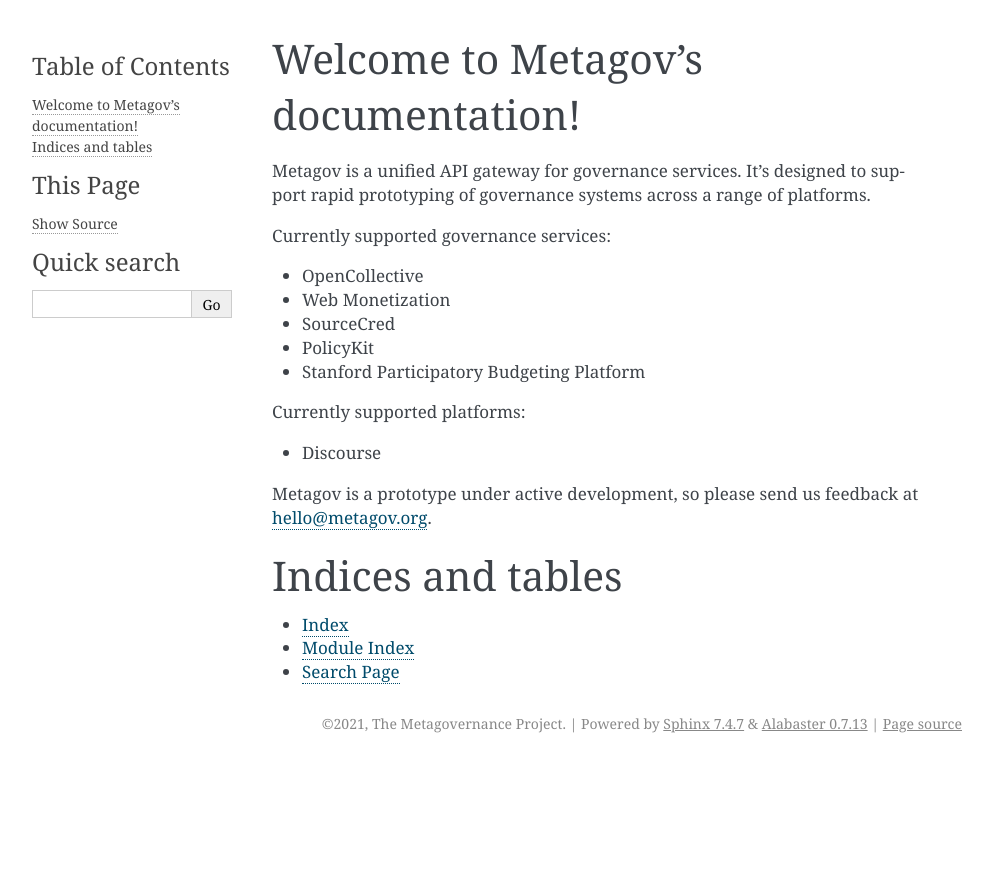
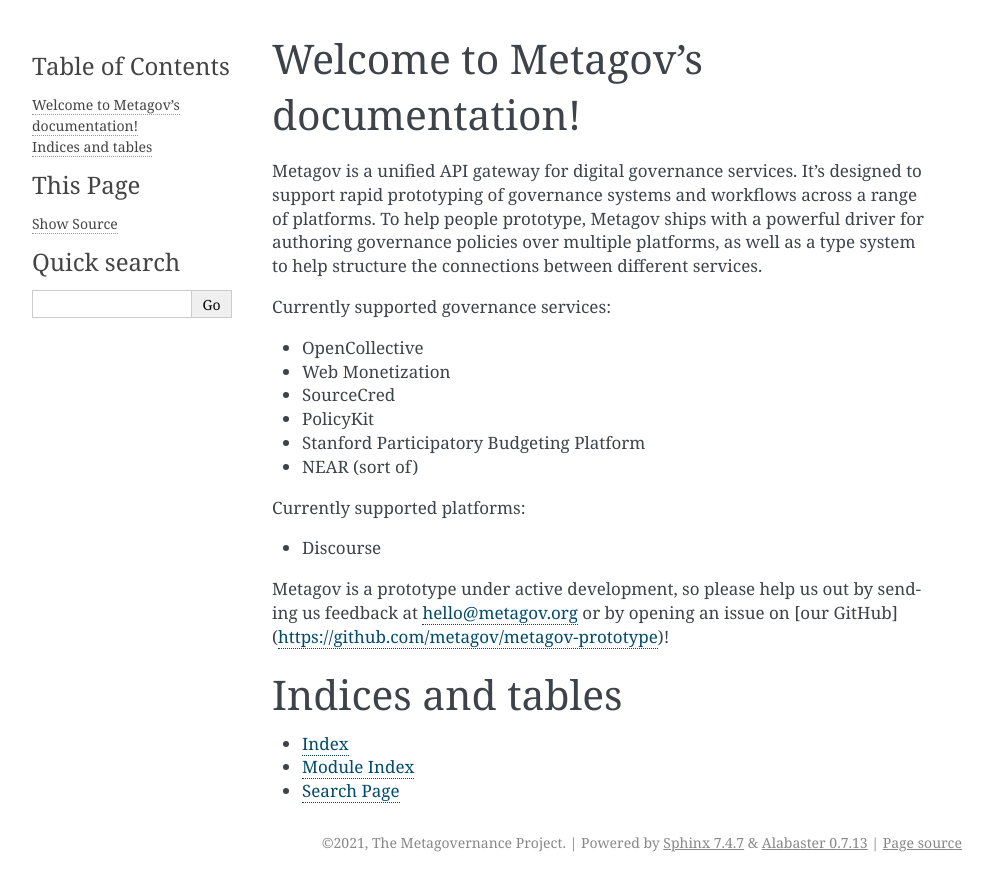
Before and after one commit to metagov/gateway, a Sphinx documentation site: the page built from docs/index.rst, in a window 1280 px wide. Shown: the top 891 px of the page, without its empty margins (148-1141 px from the left). Built offline with Sphinx 7.4.7, drawn with Linux system fonts in a browser that asks for light colours.

Commit message:
Update index.rst

```diff
--- a/docs/index.rst
+++ b/docs/index.rst
@@ -10,7 +10,7 @@
    :maxdepth: 2
    :caption: Contents:
 
-Metagov is a unified API gateway for governance services. It's designed to support rapid prototyping of governance systems across a range of platforms.
+Metagov is a unified API gateway for digital governance services. It's designed to support rapid prototyping of governance systems and workflows across a range of platforms. To help people prototype, Metagov ships with a powerful driver for authoring governance policies over multiple platforms, as well as a type system to help structure the connections between different services.
 
 Currently supported governance services:
 
@@ -19,12 +19,13 @@
 * SourceCred
 * PolicyKit
 * Stanford Participatory Budgeting Platform
+* NEAR (sort of)
 
 Currently supported platforms:
 
 * Discourse
 
-Metagov is a prototype under active development, so please send us feedback at hello@metagov.org.
+Metagov is a prototype under active development, so please help us out by sending us feedback at hello@metagov.org or by opening an issue on [our GitHub](https://github.com/metagov/metagov-prototype)!
 
 
 Indices and tables
```
